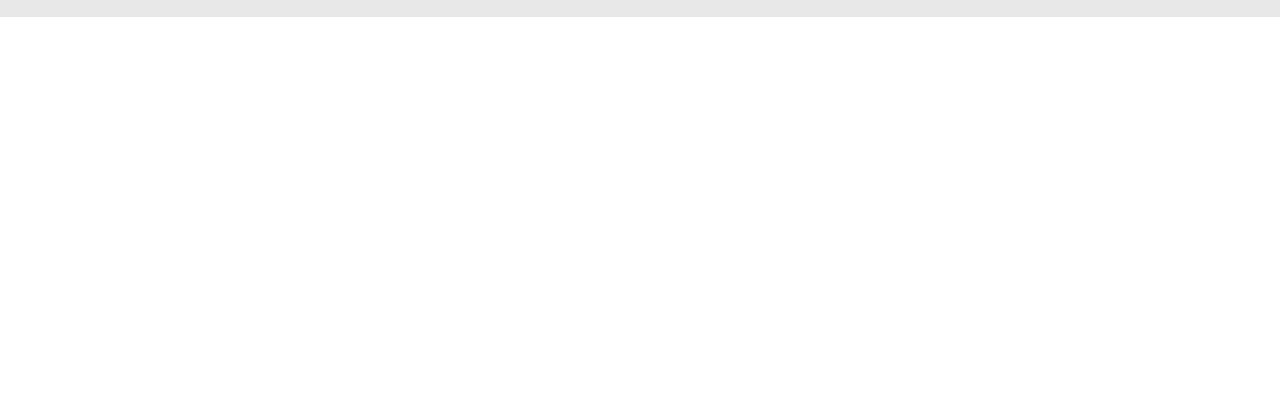
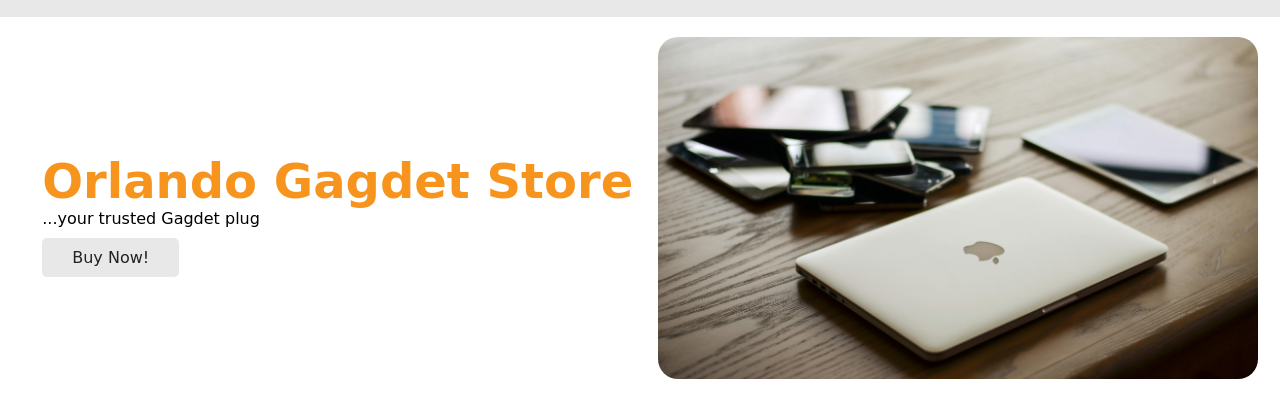
Before and after one commit to iorLando-096/digitaloceanproject, a plain HTML site: page index.html in a window 1280 px wide. Shown: the part 85-502 px from the top of the page. Drawn offline with Linux system fonts and the light colour scheme.

Commit message:
hero section added

```diff
--- a/index.html
+++ b/index.html
@@ -9,7 +9,7 @@
     <link rel="stylesheet" href="./landingpage.css">
 </head>
 <body>
-    <div class="promo-alert">
+    <div class="promo">
         <marquee behavior="" direction="">
             <p>Promo! Promo!! Promo!!! Enjoy christmas 30% discount on all products from 6th - 30th december!</p>
         </marquee>
@@ -33,5 +33,17 @@
             </div>
         </nav>
     </header>
+
+    <section class="hero-sect">
+       <div class="hero-text">
+            <h1>Orlando Gagdet Store</h1>
+            <p>...your trusted Gagdet plug</p>
+            <a href="">Buy Now!</a>
+       </div>
+       <div class="hero_image">
+            <img src="./images/orlandoheroimage.jpg" alt="" class="hero-image">
+       </div>
+    </section>
 </body>
+
 </html>
--- a/landingpage.css
+++ b/landingpage.css
@@ -6,8 +6,9 @@
     text-decoration: none;
     list-style-type: none;
 }
-.promo-alert {
+.promo {
     background-color: aliceblue;
+    /* border: 2px solid red; */
 }
 header{
     background-color: #e8e8e8;
@@ -26,6 +27,7 @@ nav{
 }
 .menu-list li a{
     color: #222;
+    text-decoration: none;
 }
 .button-icons{
     display: flex;
@@ -41,6 +43,7 @@ nav{
     color: white;
     font-size: 1.2em;
     font-weight: 900;
+    text-decoration: none;
 }
 .fa-bars{
     font-size: 2em;
@@ -83,3 +86,58 @@ nav{
         width: 120px;
     }
 }
+
+/* ---hero-sect--- */
+
+.hero-sect{
+    /* border: 2px solid green; */
+    display: flex;
+    justify-content: space-around;
+    align-items: center;
+    padding: 20px;
+}
+.hero-text{
+    /* border: 2px solid black; */
+    padding: 20px;
+}
+.hero-text h1{
+    font-size: 3em;
+    color: #F6941E;
+}
+.hero-text p{
+    text-align: start;
+    margin-bottom: 20px;
+}
+.hero-text a{
+    border: 2px solid black;
+    border-radius: 5px;
+    background-color: #e8e8e8;
+    color: #222;
+    border: none;
+    padding: 10px 30px;
+}
+.hero-image{
+    width: 600px;
+    border-radius:20px;
+}
+
+@media(max-width:994px){
+    .hero-image{
+        width: 400px;
+    }
+
+    .hero-text h1{
+        font-size: 2em;
+    }
+}
+
+@media(max-width:718px){
+    .hero-sect{
+        flex-direction: column;
+    }
+}
+@media(max-width:439px){
+    .hero_image{
+        display: none;
+    }
+}
```
Also changed, not shown: images/orlandoheroimage.jpg (added).
